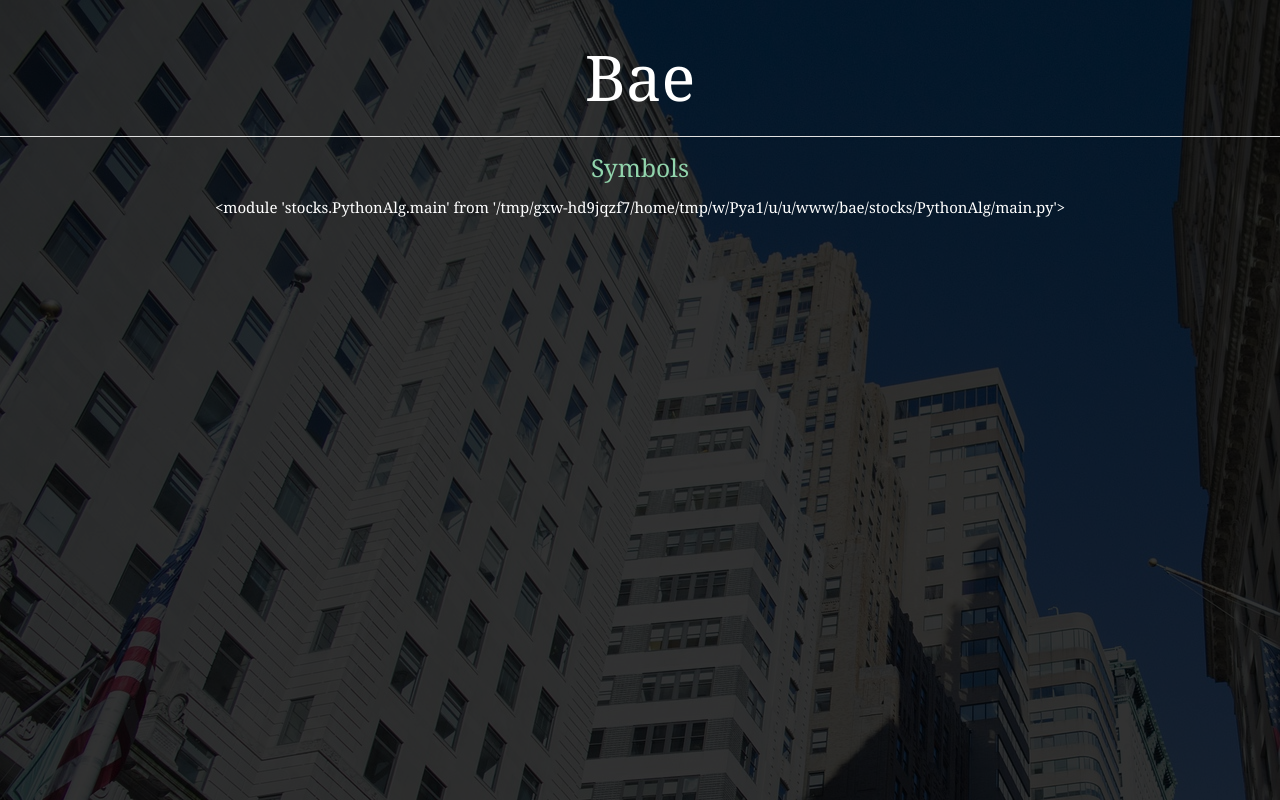
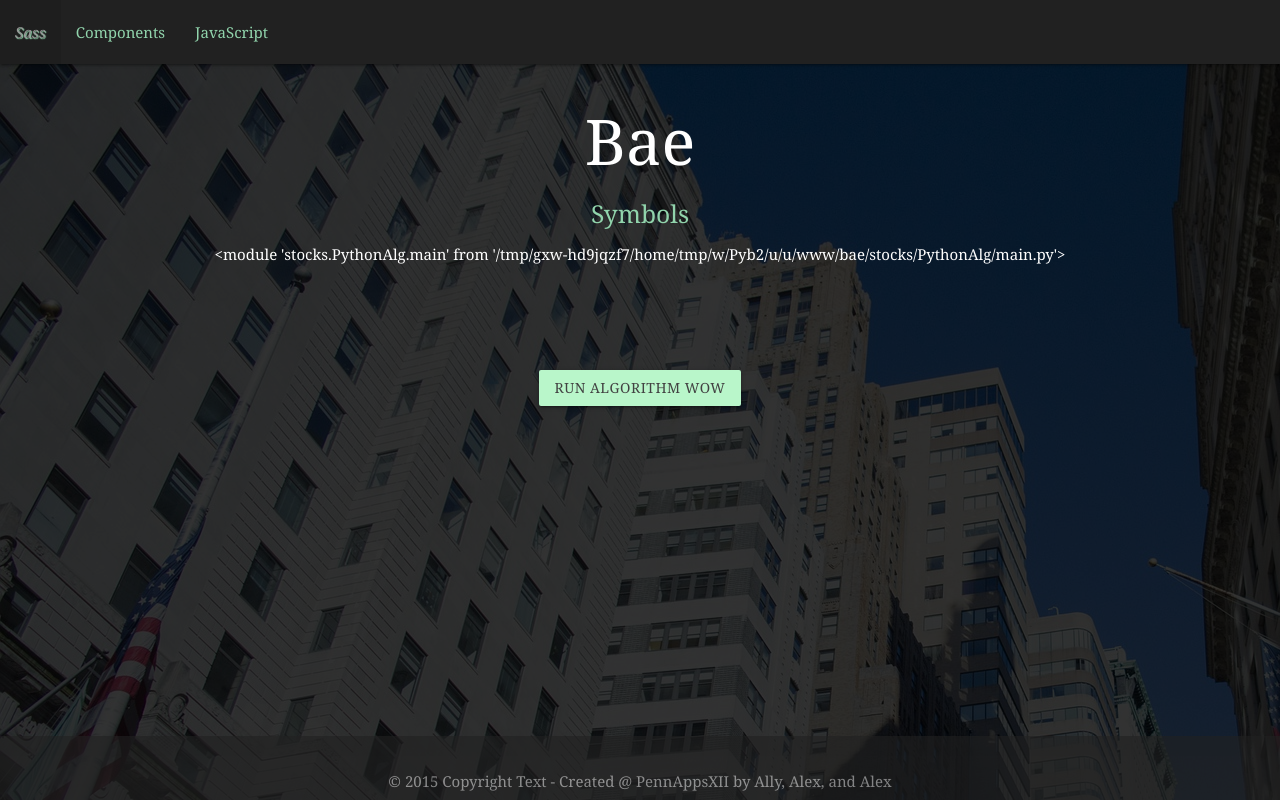
Before and after one commit to apeckman/PennApps2015, a Django app: page /stocks/ in a window 1280 px wide. Run offline with Django 3.2, Linux system fonts and the light colour scheme; some libraries are stand-ins or nearby versions.

Commit message:
adding slider and styling

```diff
--- a/bae/bae/settings.py
+++ b/bae/bae/settings.py
@@ -27,6 +27,8 @@
 
 ALLOWED_HOSTS = []
 
+STATIC_ROOT = os.path.join('/Users/allysorge/PennApps2015/bae/', 'static')
+
 
 # Application definition
 
@@ -39,6 +41,7 @@
     'django.contrib.staticfiles',
     'stocks',
     'materialize',
+    'jquery_ui',
 )
 
 MIDDLEWARE_CLASSES = (
--- a/bae/stocks/static/stocks/style.css
+++ b/bae/stocks/static/stocks/style.css
@@ -15,6 +15,12 @@
     width: 100%;
     height: 100%;
     z-index: 2; }
+  html body footer {
+    position: absolute;
+    width: 100%;
+    height: 8%;
+    bottom: 0;
+    opacity: 0.6; }
   html body a {
     text-decoration: none;
     color: #91d4ac;
@@ -26,5 +32,16 @@
     color: #999;
     text-shadow: #91d4ac 1px 1px 1px;
     font-style: italic; }
+  html body #sliderthingy {
+    position: absolute;
+    width: 50%;
+    left: 25%; }
+  html body #slider label {
+    position: absolute;
+    width: 20px;
+    margin-top: 20px;
+    margin-left: -10px;
+    text-align: center;
+    color: #999; }
 
 /*# sourceMappingURL=style.css.map */
--- a/bae/stocks/static/stocks/style.scss
+++ b/bae/stocks/static/stocks/style.scss
@@ -59,6 +59,14 @@
 			z-index: 2;
 		}
 
+		footer {
+			position: absolute;
+			width: 100%;
+			height: 8%;
+			bottom: 0;
+			opacity: 0.6;
+		}
+
 		a {
 			text-decoration: none;
 			color: $medgreen;
@@ -70,5 +78,20 @@
 			text-shadow: $medgreen 1px 1px 1px;
 			font-style: italic;
 		}
+
+		#sliderthingy {
+			position: absolute;
+			width: 50%;
+			left: 25%;
+		}
+
+		#slider label {
+		  position: absolute;
+		  width: 20px;
+		  margin-top: 20px;
+		  margin-left: -10px;
+		  text-align: center;
+		  color: $lightgrey;
+		}
 	}
 }
--- a/bae/stocks/templates/stocks/index.html
+++ b/bae/stocks/templates/stocks/index.html
@@ -10,16 +10,26 @@
     {% block footer %}
         <script type="text/javascript" src="https://code.jquery.com/jquery-2.1.1.min.js"></script>
         <script type="text/javascript" src="{% static 'materialize/bin/materialize.js' %}"></script>
+        <script type='text/javascript' src='{% static 'js/jquery-ui.js' %}'></script>
+		<link rel='stylesheet' type='text/css' href='{% static 'css/jquery-ui/smoothness/jquery-ui.css' %}' />
     {% endblock %}
 			<div id="bgOverlay">
 				<!-- bg image overlay -->
 			</div>
 
     		<div class = "col s12 center-align" id="centerContent">
+    			<nav class = "grey darken-4">
+			    <div class="nav-wrapper">
+			      <ul id="nav-mobile" class="left hide-on-med-and-down">
+			        <li><a href="sass.html">Sass</a></li>
+			        <li><a href="badges.html">Components</a></li>
+			        <li><a href="collapsible.html">JavaScript</a></li>
+			      </ul>
+			    </div>
+			  </nav>
     			<div class = "row">
     				<div class = "col s12">
     					<h1>Bae</h1>
-    					<div class = "divider"></div>
 					    <h5><a href="#">Symbols</a></h5>
 					    <p>
 					    	{% if price_list %}
@@ -31,10 +41,54 @@
 							    <p>No prices are available.</p>
 							{% endif %}
 						</p>
+						<br>
+						<br>
+						<div id="sliderthingy">
+							<span id="slider" ><article id="slider-scale" class="slider"></article></span>
+							<script>
+							    $("#slider-scale").slider({
+							        animate: true,
+							        range: true,
+							        value: 5,
+							        min: 0,
+							        max: 4,
+							        step: 1,
+							        values: [0,1,2,3,4],
+							        // Gets a live reading of the value and prints it on the page
+							        slide: function( event, ui ) {
+							 			var result = ui;
+							 			$("#sliderResult").html(ui.values[1]);
+
+							        }
+							    })
+							    .each(function() {
+							    var labels = ['very short', 'short', 'neutral', 'long', 'very long'];
+							    for (var i = 0; i < 5; i++) {
+							        var left = i * 20 + 10;
+							        var el = $('<label class = "center-align">' + labels[i] + '</label>').css({left: left + '%'});
+							        $("#slider-scale").append(el);
+
+							    }
+							    });
+							    </script>
+						</div>
+						<br>
+						<br>
+
+						<div id="sliderResult"></div>
+
+						<a class="waves-effect waves-light btn green accent-1 grey-text text-darken-3">RUN ALGORITHM WOW</a>
+
     				</div>
     			</div>
+
+    			<footer class="page-footer grey darken-4">
+		          <div class="footer-copyright">
+		            <div class="container center-align">
+		            © 2015 Copyright Text - Created @ PennAppsXII by Ally, Alex, and Alex
+		            </div>
+		          </div>
+		        </footer>
     		</div>
-
-
 	</body>
 </html>
```
Also changed, not shown: 1 other file.
